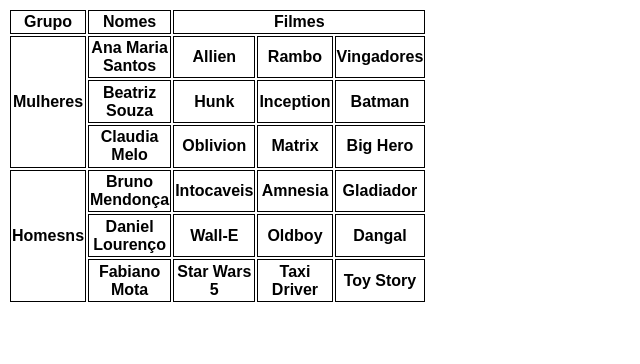
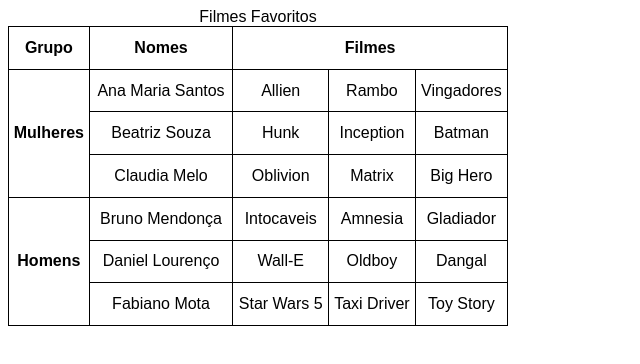
Before and after one commit to Kennivan/html-css, a plain HTML site: page Exercicios/ex023/tabelas004.html in a window 1280 px wide. Shown: the whole page, without its empty margins (0-640 px from the left). Drawn offline with Linux system fonts and the light colour scheme.

Commit message:
Desafio 14

```diff
--- a/Exercicios/ex023/tabelas004.html
+++ b/Exercicios/ex023/tabelas004.html
@@ -9,13 +9,15 @@
         body{
             font-family: Arial, Helvetica, sans-serif;
         }
-        th{
+        th, td{
             border: 1px solid black;
+            text-align: center;
         }
 
         table{
-            width: 200px;
+            width: 500px;
             height: 300px;
+            border-collapse: collapse;
         }
 
 
@@ -23,50 +25,51 @@
 </head>
 <body>
     <table>
+        <caption>Filmes Favoritos</caption>
         <thead></thead>
         <tbody>
             <tr>
-                <th>Grupo</th>
-                <th>Nomes</th>
-                <th colspan="3">Filmes</th>
+                <th scope="col">Grupo</th>
+                <th scope="col">Nomes</th>
+                <th colspan="3" scope="colgroup">Filmes</th>
             </tr>
             <tr>
-                <th rowspan="3">Mulheres</th>
-                <th>Ana Maria Santos</th>
-                <th>Allien</th>
-                <th>Rambo</th>
-                <th>Vingadores</th>
+                <th rowspan="3" scope="rowgroup">Mulheres</th>
+                <td>Ana Maria Santos</td>
+                <td>Allien</td>
+                <td>Rambo</td>
+                <td>Vingadores</td>
             </tr>
             <tr>
-                <th>Beatriz Souza</th>
-                <th>Hunk</th>
-                <th>Inception</th>
-                <th>Batman</th>
+                <td>Beatriz Souza</td>
+                <td>Hunk</td>
+                <td>Inception</td>
+                <td>Batman</td>
             </tr>
             <tr>
-                <th>Claudia Melo</th>
-                <th>Oblivion</th>
-                <th>Matrix</th>
-                <th>Big Hero</th>
+                <td>Claudia Melo</td>
+                <td>Oblivion</td>
+                <td>Matrix</td>
+                <td>Big Hero</td>
             </tr>
             <tr>
-                <th rowspan="3">Homesns</th>
-                <th>Bruno Mendonça</th>
-                <th>Intocaveis</th>
-                <th>Amnesia</th>
-                <th>Gladiador</th>
+                <th rowspan="3" scope="rowgroup">Homens</th>
+                <td>Bruno Mendonça</td>
+                <td>Intocaveis</td>
+                <td>Amnesia</td>
+                <td>Gladiador</td>
             </tr>
             <tr>
-                <th>Daniel Lourenço</th>
-                <th>Wall-E</th>
-                <th>Oldboy</th>
-                <th>Dangal</th>
+                <td>Daniel Lourenço</td>
+                <td>Wall-E</td>
+                <td>Oldboy</td>
+                <td>Dangal</td>
             </tr>
             <tr>
-                <th>Fabiano Mota</th>
-                <th>Star Wars 5</th>
-                <th>Taxi Driver</th>
-                <th>Toy Story</th>
+                <td>Fabiano Mota</td>
+                <td>Star Wars 5</td>
+                <td>Taxi Driver</td>
+                <td>Toy Story</td>
             </tr>
 
 
```
Also changed, not shown: Exercicios/desafio014/desafio14.html (added, +38 -0 lines), Exercicios/desafio013/tabela2.html (renamed from Exercicios/desafio13/tabela2.html), Exercicios/desafio013/tabelas.html (renamed from Exercicios/desafio13/tabelas.html).
